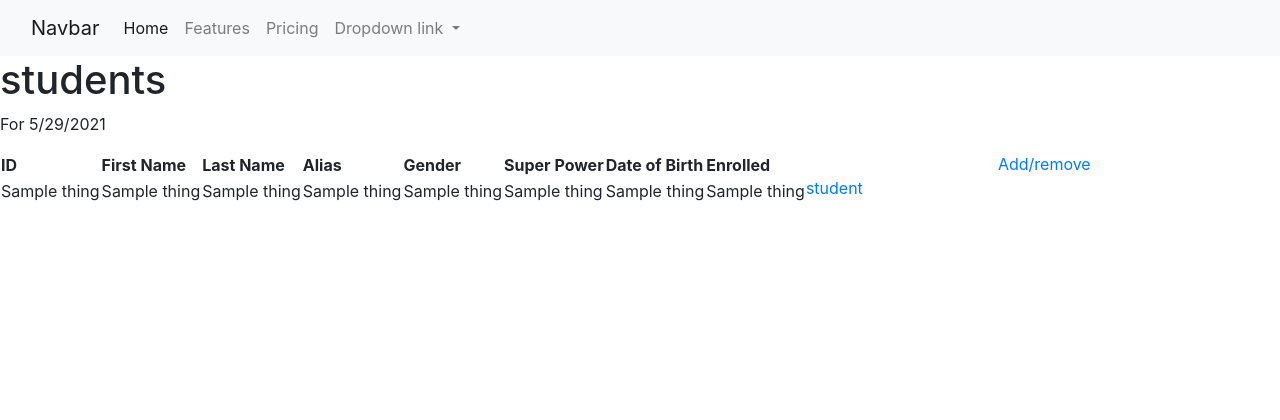
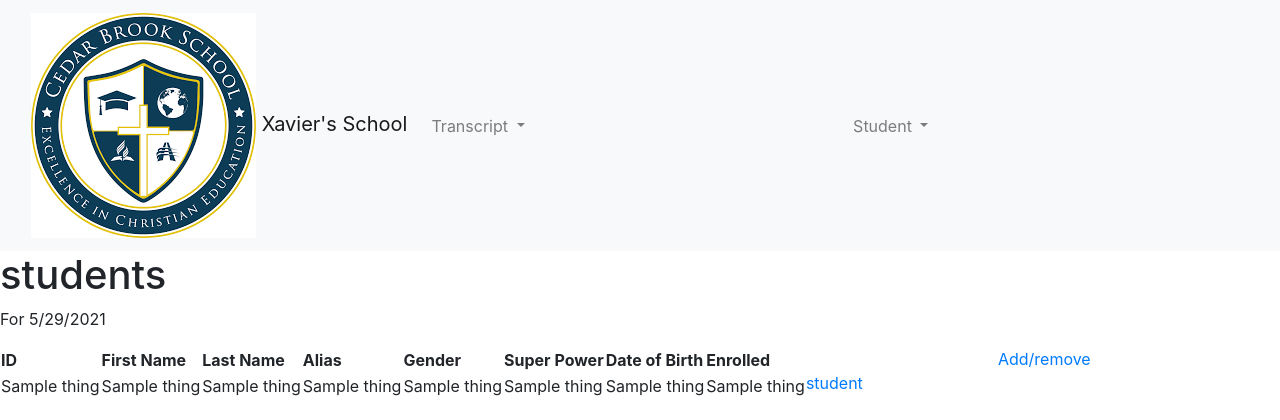
Before and after one commit to altaiiiir/Student-Roster-Website, a Flask app: template templates/studentPage.html in a window 1280 px wide. Shown: the top 420 px of the page. Run offline with Flask 2, Linux system fonts and the light colour scheme; the template is opened without the code that fills it: most values are stand-ins (such as "Sample title", 1, 10 or a date in 2020); some libraries are stand-ins or nearby versions.

Commit message:
added student

```diff
--- a/demo.py
+++ b/demo.py
@@ -27,6 +27,12 @@ app.permanent_session_lifetime = timedelta(minutes=5)
 @app.route("/")
 def home():
     return render_template("index.html")
+
+@app.route("/viewStudent")
+def viewStudent():
+    cur.execute('Select * from Student')
+    rows = cur.fetchall()
+    return render_template("studentPage.html", things=rows)
 
 @app.route("/TranscriptAddRemove", methods=["POST", "GET"])
 def TranscriptAddRemove():
@@ -118,7 +124,7 @@ def addRemoveStudent():
                 Gender, SuperPower, DOB, IsCurrentlyEnrolled,adminID) \
                 Values(%s,%s,%s,%s,%s,%s,%s,TRUE,1)',(int(StuID),Fname,Lname,alias,gender,super,dob))
             con.commit()
-            return redirect(url_for("home"))
+            return redirect(url_for("viewStudent"))
         else:
             #TODO to double check data, protect against sql injections
             #TODO double check if value is legit
@@ -129,7 +135,7 @@ def addRemoveStudent():
             cur.execute('DELETE FROM Student_Notes WHERE Student_Notes.StudentID = %s',[studID])
             cur.execute('DELETE FROM STUDENT WHERE ID = %s',[studID])
             con.commit()
-            return redirect(url_for("home"))
+            return redirect(url_for("viewStudent"))
     else:
         return render_template("addRemoveStudent.html")
 
--- a/templates/base.html
+++ b/templates/base.html
@@ -27,6 +27,19 @@
 			 </li>
 	      </ul>
 	    </div>
+		 <div class="collapse navbar-collapse" id="navbarNavDropdown">
+	      <ul class="navbar-nav">
+			  <li class="nav-item dropdown">
+				<a class="nav-link dropdown-toggle" href="viewStudent" id="navbarDropdownMenuLink" data-toggle="dropdown" aria-haspopup="true" aria-expanded="false">
+				  Student
+				</a>
+				<div class="dropdown-menu" aria-labelledby="navbarDropdownMenuLink">
+					<a class="dropdown-item" href="viewStudent">View Student Records</a>
+				  	<a class="dropdown-item" href="addRemoveStudent">Modify Student Records</a>
+				</div>
+			 </li>
+	      </ul>
+	    </div>
 	  </div>
 	</nav>
 	{% block content %}
--- a/templates/studentPage.html
+++ b/templates/studentPage.html
@@ -1,41 +1,4 @@
-<!doctype html>
-<html>
-<head>
-	<link rel="stylesheet" href="https://stackpath.bootstrapcdn.com/bootstrap/4.3.1/css/bootstrap.min.css" integrity="sha384-ggOyR0iXCbMQv3Xipma34MD+dH/1fQ784/j6cY/iJTQUOhcWr7x9JvoRxT2MZw1T" crossorigin="anonymous">
-	<title> {% block title %} {% endblock %} </title>
-	</head>
-	<body>
-	<nav class="navbar navbar-expand-lg navbar-light bg-light">
-	  <div class="container-fluid">
-	    <a class="navbar-brand" href="#">Navbar</a>
-	    <button class="navbar-toggler" type="button" data-bs-toggle="collapse" data-bs-target="#navbarNavDropdown" aria-controls="navbarNavDropdown" aria-expanded="false" aria-label="Toggle navigation">
-	      <span class="navbar-toggler-icon"></span>
-	    </button>
-	    <div class="collapse navbar-collapse" id="navbarNavDropdown">
-	      <ul class="navbar-nav">
-	        <li class="nav-item">
-	          <a class="nav-link active" aria-current="page" href="#">Home</a>
-	        </li>
-	        <li class="nav-item">
-	          <a class="nav-link" href="#">Features</a>
-	        </li>
-	        <li class="nav-item">
-	          <a class="nav-link" href="#">Pricing</a>
-	        </li>
-	        <li class="nav-item dropdown">
-	          <a class="nav-link dropdown-toggle" href="#" id="navbarDropdownMenuLink" role="button" data-bs-toggle="dropdown" aria-expanded="false">
-	            Dropdown link
-	          </a>
-	          <ul class="dropdown-menu" aria-labelledby="navbarDropdownMenuLink">
-	            <li><a class="dropdown-item" href="#">Action</a></li>
-	            <li><a class="dropdown-item" href="#">Another action</a></li>
-	            <li><a class="dropdown-item" href="#">Something else here</a></li>
-	          </ul>
-	        </li>
-	      </ul>
-	    </div>
-	  </div>
-	</nav>
+{% extends "base.html" %}
 	{% block content %}
    <h1>students</h1>
    <p>For 5/29/2021</p>
@@ -61,11 +24,10 @@
       <tr><td>{{thing[1]}}</td> <td>{{thing[2]}}</td> <td>{{thing[3]}}</td> <td>{{thing[4]}}</td> <td>{{thing[5]}}</td> <td>{{thing[6]}}</td> <td>{{thing[7]}}</td> <td>{{thing[8]}}</td></tr>
       {% endfor %}
    </table>
-	{% endblock %}
-
 	<box>
 		<a href ="/addRemoveStudent"> Add/remove student</a>
 	</box>
+	{% endblock %}
 
 
 
```
